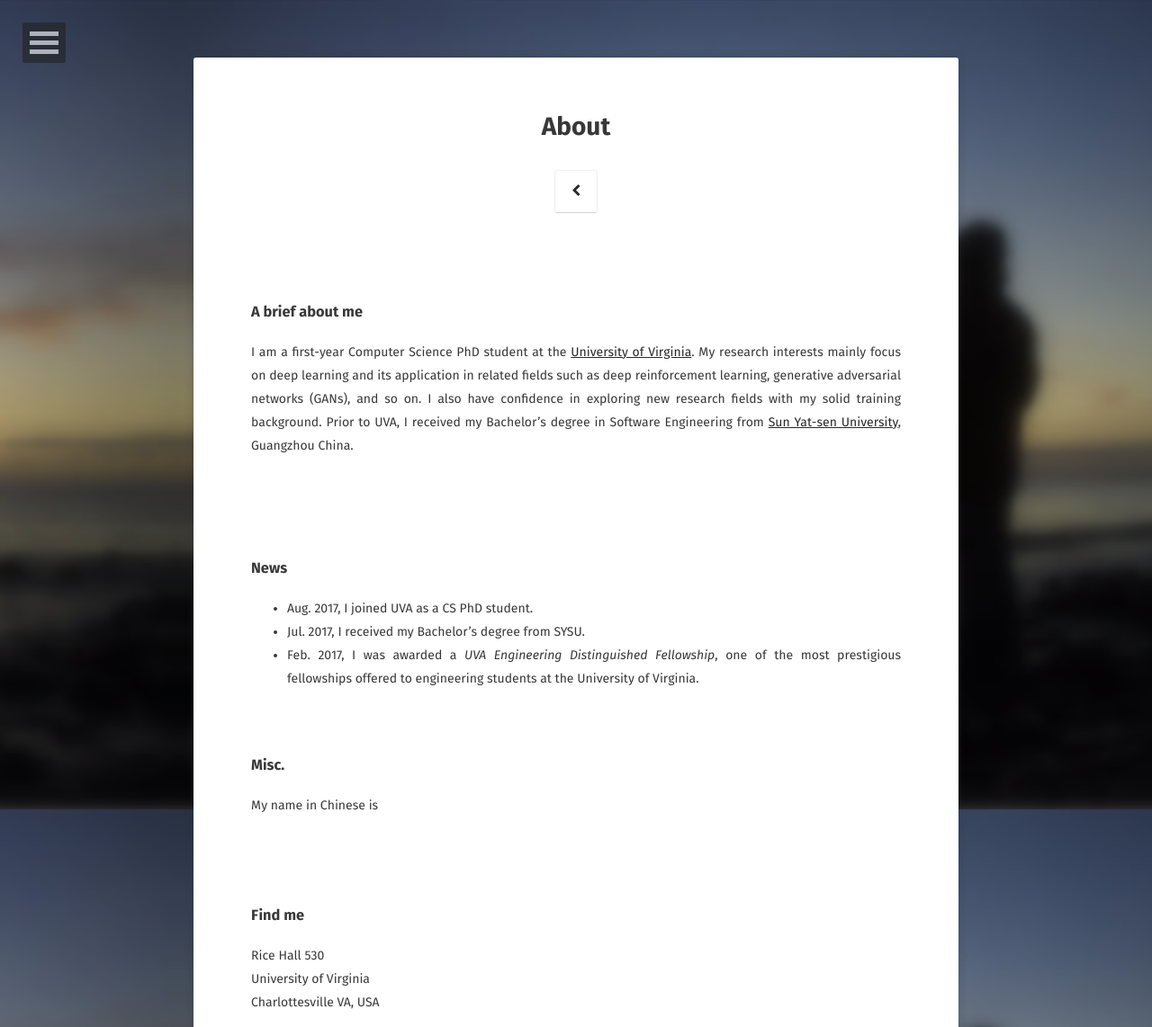
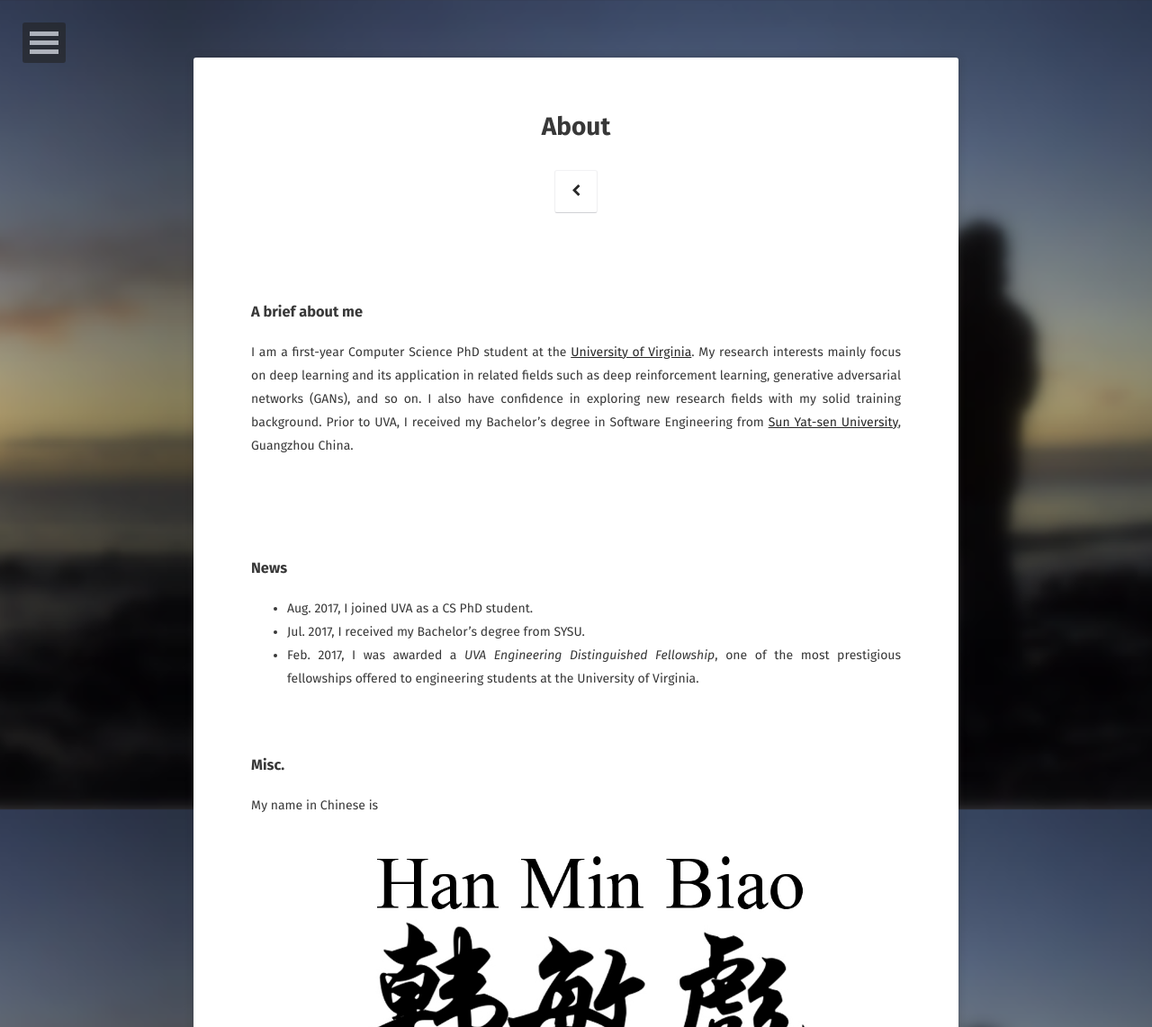
Before and after one commit to FrancisDavis/FrancisDavis.github.io, a Jekyll site: the page built from about/index.md, in a window 1280 px wide. Shown: the top 1142 px of the page at 90% size. Built offline with Jekyll 4.4.1, drawn with Linux system fonts in a browser that asks for light colours; some web fonts are replaced; grey boxes are pictures that could not be loaded.

Commit message:
Update index.md

```diff
--- a/about/index.md
+++ b/about/index.md
@@ -22,7 +22,7 @@ I am a first-year Computer Science PhD student at the [University of Virginia](h
 <br>
 
 ### Misc.
-My name in Chinese is ![](C../assets/img/name.jpg)
+My name in Chinese is <img src="../assets/img/name.jpg">
 <br>
 <br>
 <br>
```
